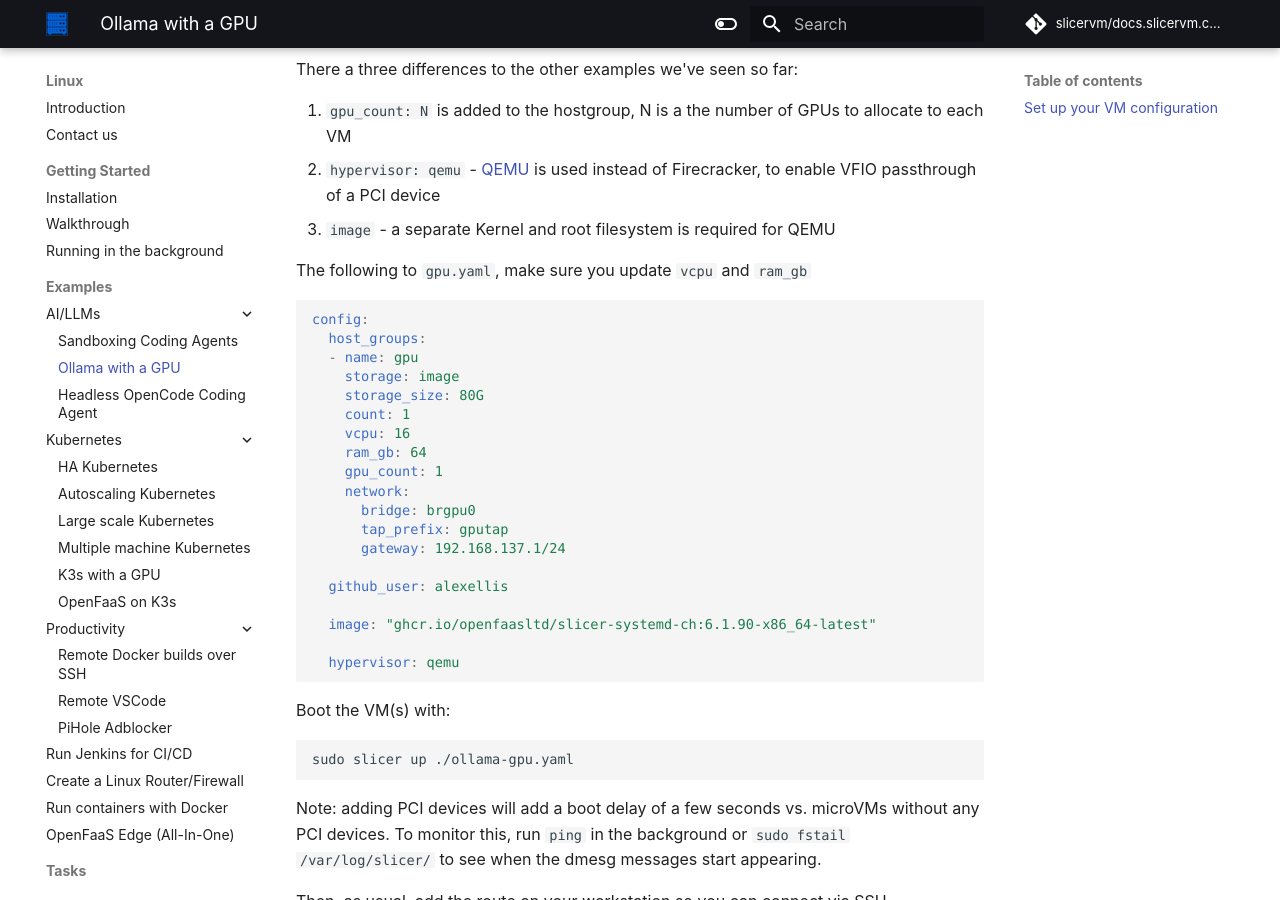
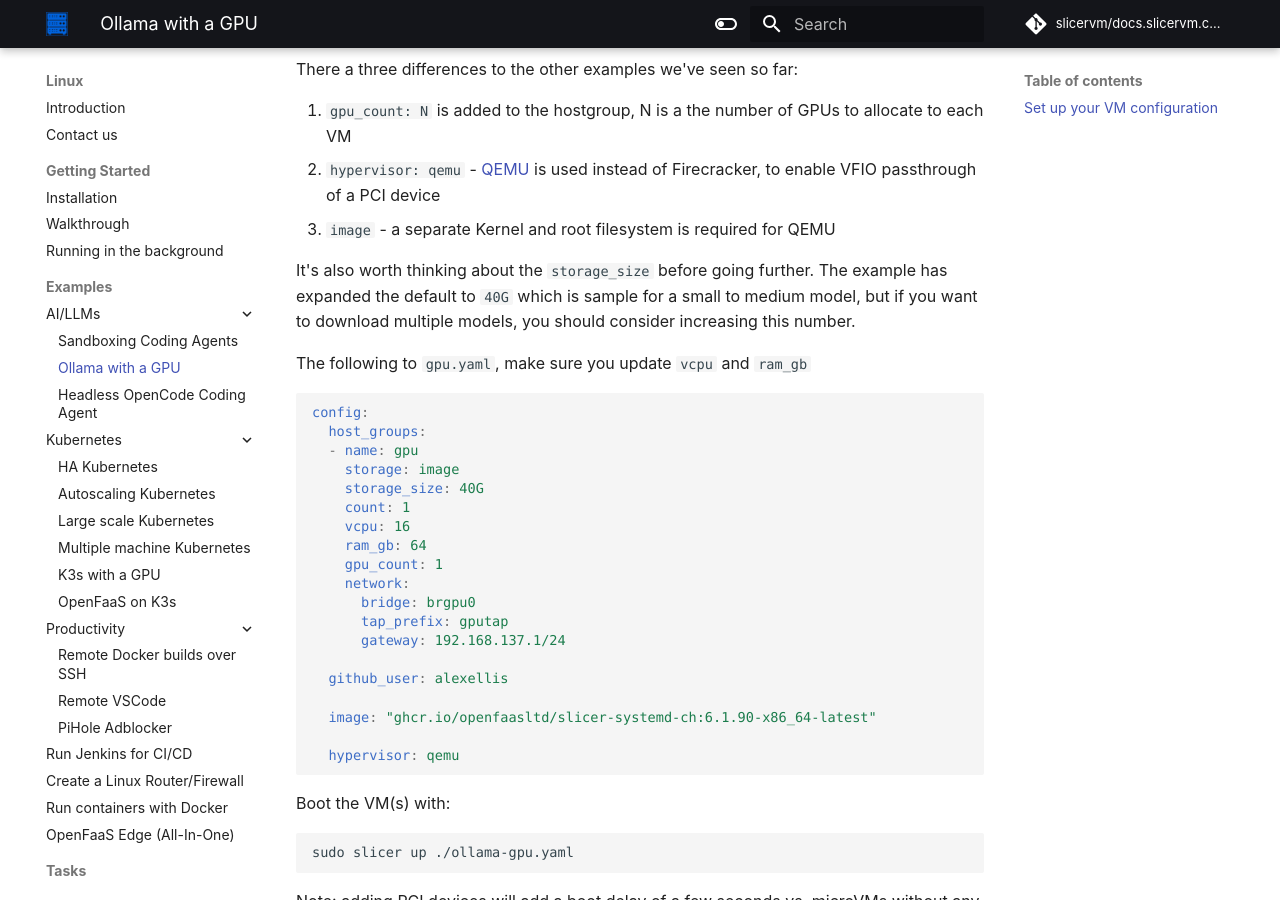
Before and after one commit to slicervm/docs.slicervm.com, an MkDocs documentation site: the page built from docs/examples/gpu-ollama.md, in a window 1280 px wide and 900 px high, scrolled down 1197 px. Built offline with MkDocs 1.6.1 and Material for MkDocs 9.7.7, drawn with Linux system fonts in a browser that asks for light colours; some web fonts are replaced; comment, search, counter and statistics services are not loaded; some of the changed text lies outside the part shown.

Commit message:
Minor update to model used in ollama post for quicker download
Signed-off-by: Alex Ellis (OpenFaaS Ltd) <alexellis2@gmail.com>

````diff
--- a/docs/examples/gpu-ollama.md
+++ b/docs/examples/gpu-ollama.md
@@ -23,6 +23,8 @@
 2. `hypervisor: qemu` - [QEMU](https://www.qemu.org/) is used instead of Firecracker, to enable VFIO passthrough of a PCI device
 3. `image` - a separate Kernel and root filesystem is required for QEMU
 
+It's also worth thinking about the `storage_size` before going further. The example has expanded the default to `40G` which is sample for a small to medium model, but if you want to download multiple models, you should consider increasing this number.
+
 The following to `gpu.yaml`, make sure you update `vcpu` and `ram_gb`
 
 ```yaml
@@ -30,7 +32,7 @@
   host_groups:
   - name: gpu
     storage: image
-    storage_size: 80G
+    storage_size: 40G
     count: 1
     vcpu: 16
     ram_gb: 64
````
Also changed, not shown: other parts of docs/examples/gpu-ollama.md (+2 -2 lines).
